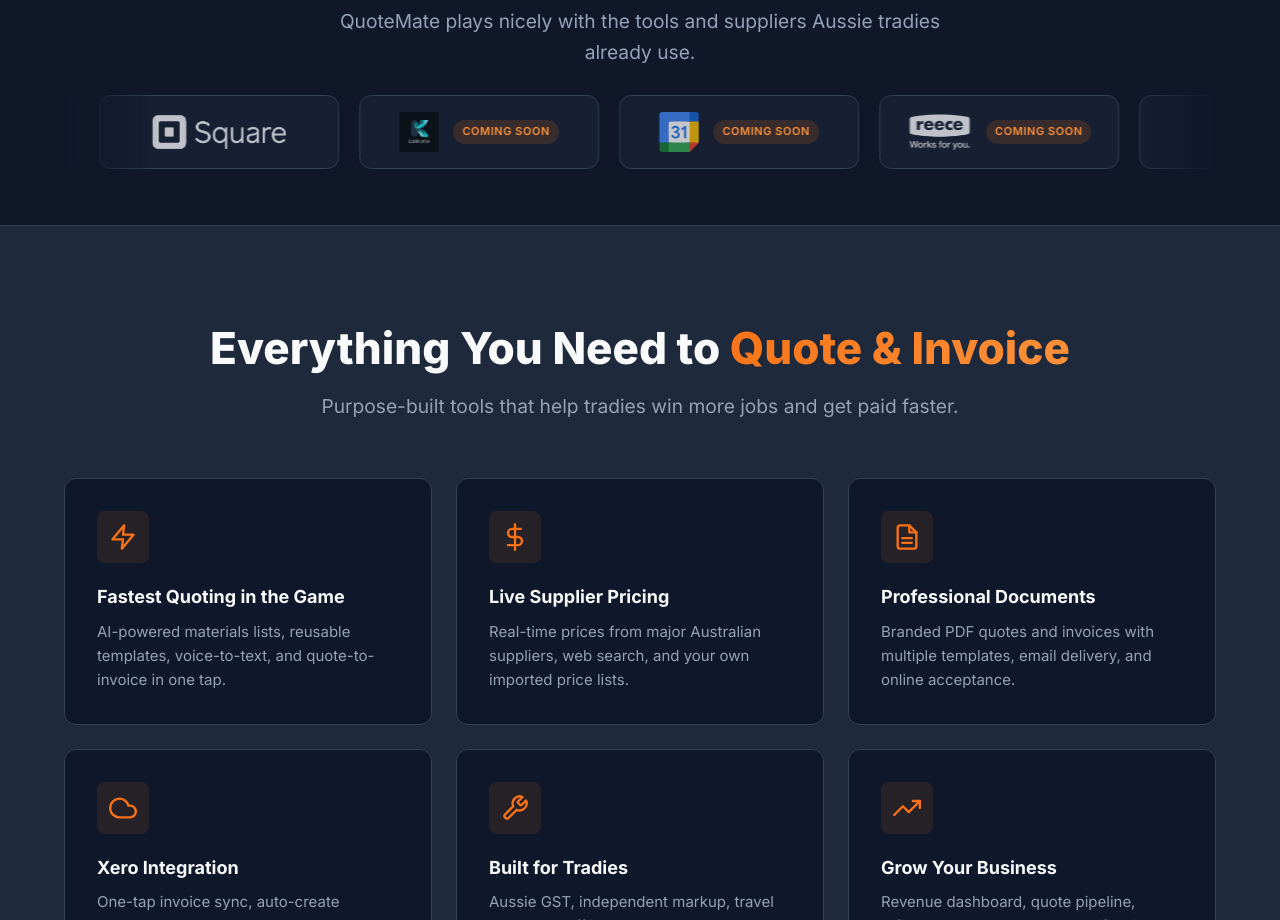
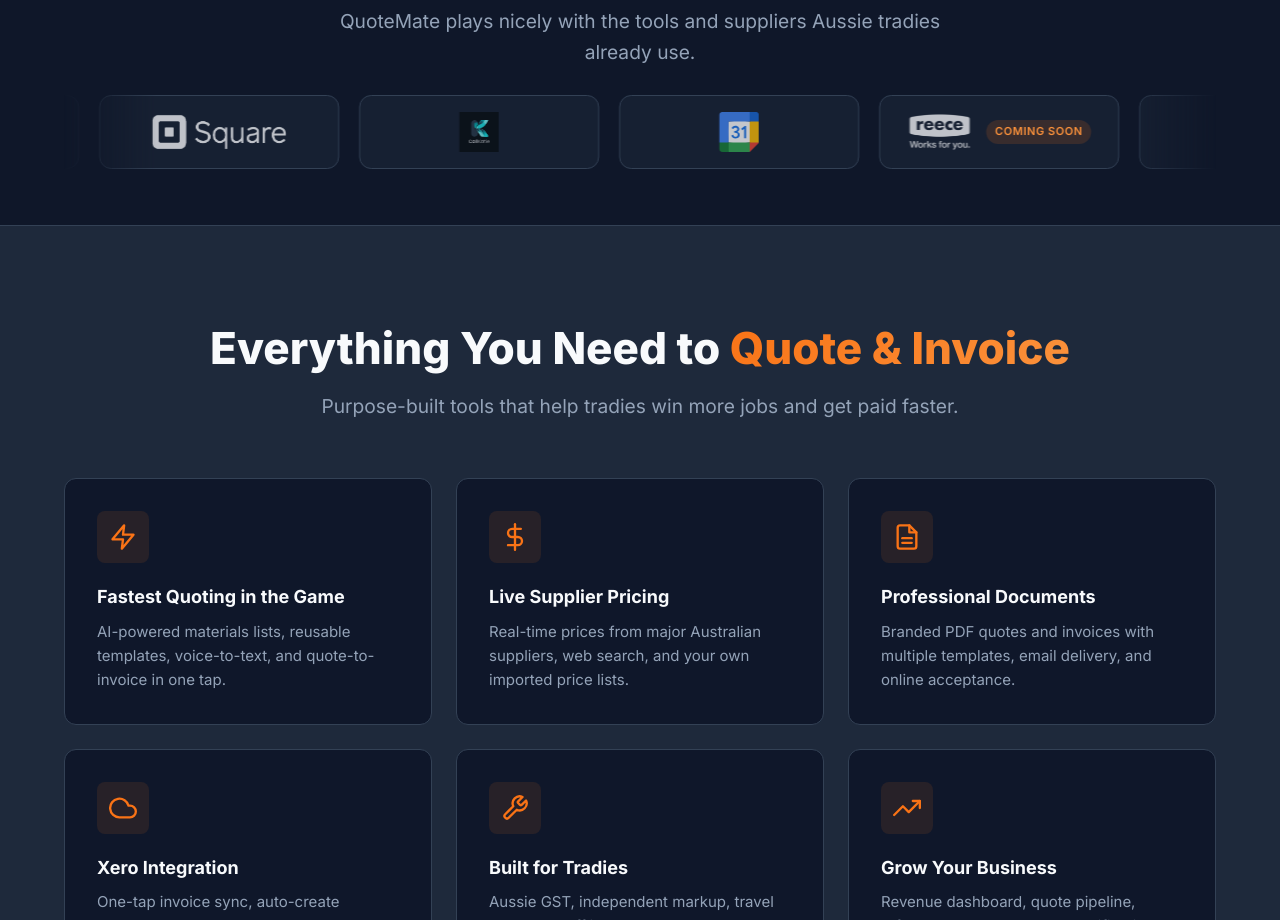
Before and after one commit to Krank3n/QuoteMateAppWebsite, a Next.js app: page / in a window 1280 px wide. Shown: the part 920-1840 px from the top of the page. Built offline with nearby package versions, Linux system fonts and the light colour scheme.

Commit message:
Admin Leads

```diff
--- a/app/components/IntegrationsBanner.tsx
+++ b/app/components/IntegrationsBanner.tsx
@@ -11,8 +11,8 @@ type Partner = {
 const partners: Partner[] = [
   { name: 'Xero', src: '/assets/partners/xero.png', width: 120, height: 120 },
   { name: 'Square', src: '/assets/partners/square.png', width: 180, height: 60 },
-  { name: 'CallKatie AI Receptionist', tag: 'Coming soon', src: '/assets/partners/callkatie.svg', width: 140, height: 140 },
-  { name: 'Google Calendar', tag: 'Coming soon', src: '/assets/partners/google-calendar.svg', width: 100, height: 100 },
+  { name: 'CallKatie AI Receptionist', src: '/assets/partners/callkatie.svg', width: 140, height: 140 },
+  { name: 'Google Calendar', src: '/assets/partners/google-calendar.svg', width: 100, height: 100 },
   { name: 'Reece Plumbing', tag: 'Coming soon', src: '/assets/partners/reece.png', width: 140, height: 90 },
 ];
 
```
